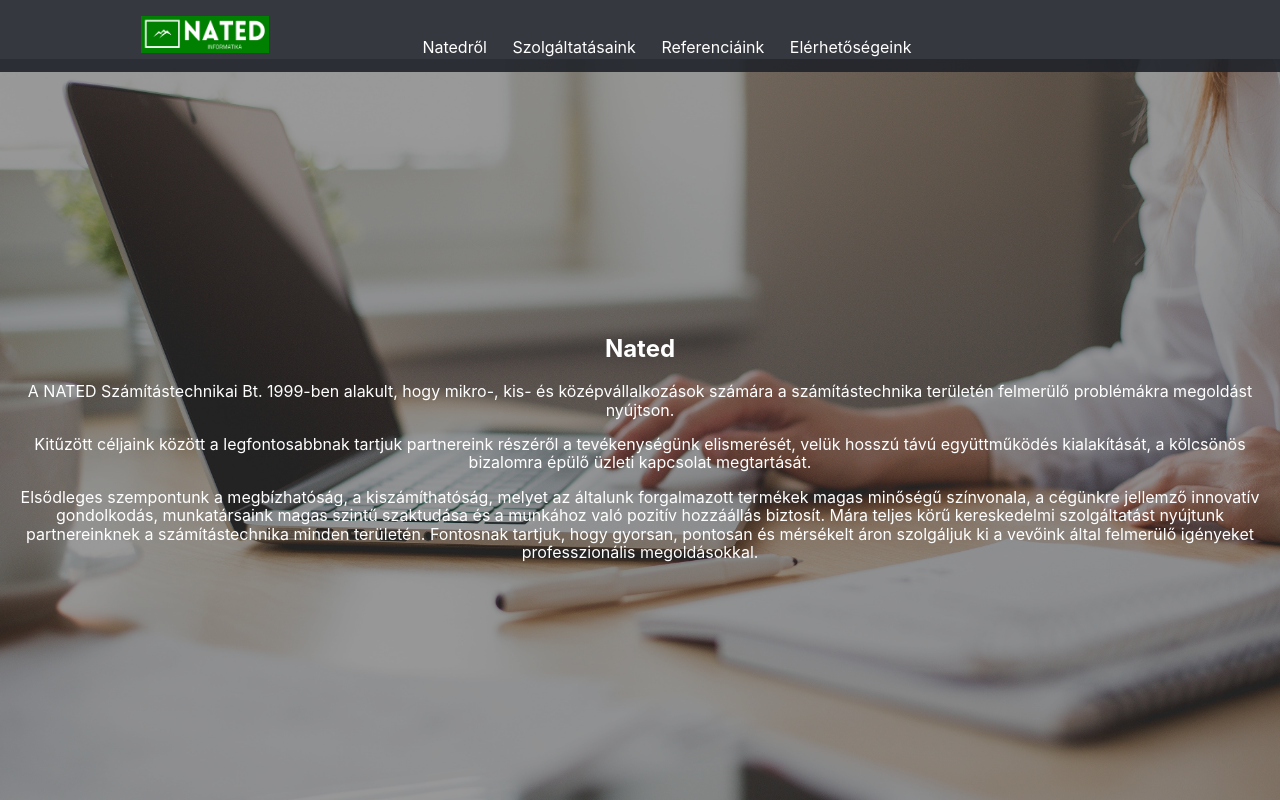
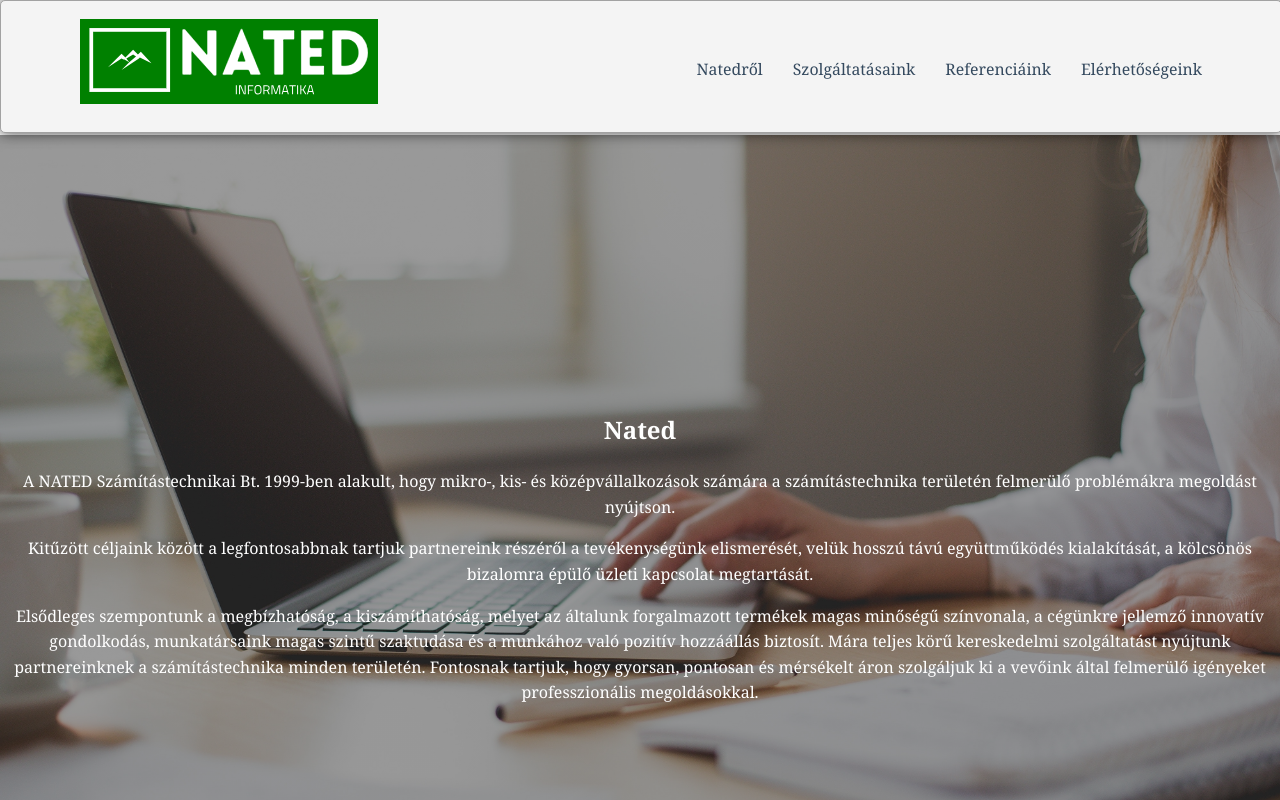
Before and after one commit to MichaelBarcley/nated, a React (Create React App) app: page / in a window 1280 px wide. Shown: the top 800 px of the page. Built offline with nearby package versions, Linux system fonts and the light colour scheme.

Commit message:
feat(header.js): change to a flex navbar (fixed on pc width)

```diff
--- a/src/App.css
+++ b/src/App.css
@@ -1,6 +1,5 @@
 html {
     box-sizing: border-box;
-    font-family: -apple-system,BlinkMacSystemFont,Segoe UI,Roboto,Oxygen,Ubuntu,Cantarell,Fira Sans,Droid Sans,Helvetica Neue,sans-serif;
     font-weight: 400;
     font-style: normal;
     -webkit-font-smoothing: antialiased;
@@ -8,8 +7,8 @@ html {
     line-height: 1.15;
 }
 
-.home, .individual, .company {
-  margin-top: 4.6%;
+body {
+  font-family: Georgia, serif;
 }
 
 .referenceworks {
@@ -19,3 +18,22 @@ html {
 .contactus {
   padding: 2% 0;
 }
+
+h2,
+h3,
+a {
+	color: #34495e;
+}
+
+a {
+	text-decoration: none;
+}
+
+@media (min-width: 769px) {
+	.header {
+    position: fixed;
+  }
+  .home {
+    margin-top: 135px;
+  }
+}
--- a/src/Components/Header.css
+++ b/src/Components/Header.css
@@ -1,29 +1,75 @@
-.header {
-    color: white;
-    background-color: rgba(32, 35, 42, 0.9);
-    padding : 16px 0;
-    position: fixed;
-    width: 100%;
-    top: 0;
-    overflow: hidden;
+body {
+	line-height: 1.6;
+	margin: 0;
+	min-height: 100vh;
 }
 
-.header > nav {
-    display: inline;
+ul {
+  margin: 0 5%;
+  padding: 0;
+  list-style: none;
 }
 
-.header > a {
-    text-decoration: none;
-    color: white;
+.logo {
+	margin: 0;
 }
 
-.header > a > img {
-    width: 10%;
-    height: auto;
-    margin: 0 10%;
-    text-align: left;
+.main-nav {
+	margin-top: 5px;
+
+}
+.logo a,
+.main-nav a {
+	padding: 10px 15px;
+	text-align: center;
+	display: block;
 }
 
-.navbaritem {
-    padding: 1%;
+.main-nav a {
+	color: #34495e;
+	font-size: .99em;
 }
+
+.main-nav a:hover {
+	color: #718daa;
+}
+
+
+
+.header {
+	padding-top: .5em;
+    padding-bottom: .5em;
+	border: 1px solid #a2a2a2;
+	background-color: #f4f4f4;
+	-webkit-box-shadow: 0px 0px 14px 0px rgba(0,0,0,0.75);
+	-moz-box-shadow: 0px 0px 14px 0px rgba(0,0,0,0.75);
+	box-shadow: 0px 0px 14px 0px rgba(0,0,0,0.75);
+	-webkit-border-radius: 5px;
+	-moz-border-radius: 5px;
+	border-radius: 5px;
+}
+
+@media (min-width: 769px) {
+	.header,
+	.main-nav {
+		display: flex;
+	}
+	.header {
+		flex-direction: column;
+		align-items: center;
+		width: 100%;
+		margin: -135px 0;
+    }
+    .logo {
+        margin: 0 5%;
+    }
+
+}
+
+@media (min-width: 1025px) {
+	.header {
+		flex-direction: row;
+        justify-content: space-between;
+	}
+
+}
--- a/src/Components/Header.js
+++ b/src/Components/Header.js
@@ -7,13 +7,15 @@ import logo from '../Resources/logo.PNG'
 
 const header = () => {
     return (
-        <div className="header" id="header">
-            <NavLink className="navbaritem" to="/nated"><img src={logo} alt="logo"></img></NavLink>
-            <AnchorLink offset='100' className="navbaritem" href='#natedintro'>Natedről</AnchorLink>
-            <AnchorLink offset='100' className="navbaritem" href='#businessactivity'>Szolgáltatásaink</AnchorLink>
-            <AnchorLink offset='100' className="navbaritem" href='#referenceworks'>Referenciáink</AnchorLink>
-            <AnchorLink offset='100' className="navbaritem" href='#contactus'>Elérhetőségeink</AnchorLink>
-        </div>
+        <nav class="header">
+            <h1 class="logo"><NavLink className="navbaritem" to="/nated"><img src={logo} alt="logo"></img></NavLink></h1>
+            <ul class="main-nav">
+                <li><AnchorLink offset='125' className="navbaritem" href='#natedintro'>Natedről</AnchorLink></li>
+                <li><AnchorLink offset='125' className="navbaritem" href='#businessactivity'>Szolgáltatásaink</AnchorLink></li>
+                <li><AnchorLink offset='125' className="navbaritem" href='#referenceworks'>Referenciáink</AnchorLink></li>
+                <li><AnchorLink offset='125' className="navbaritem" href='#contactus'>Elérhetőségeink</AnchorLink></li>
+            </ul>
+        </nav>
     );
 };
 
--- a/src/Components/NatedIntro.css
+++ b/src/Components/NatedIntro.css
@@ -7,3 +7,7 @@
     padding: 20% 0;
     text-align: center;
 }
+
+.companyname {
+    color: white;
+}
--- a/src/Components/NatedIntro.js
+++ b/src/Components/NatedIntro.js
@@ -4,7 +4,7 @@ import './NatedIntro.css';
 const natedintro = () => {
     return (
         <div className="natedintro" id="natedintro">
-            <h2>
+            <h2 className="companyname">
                 Nated
             </h2>
             <p>
```
